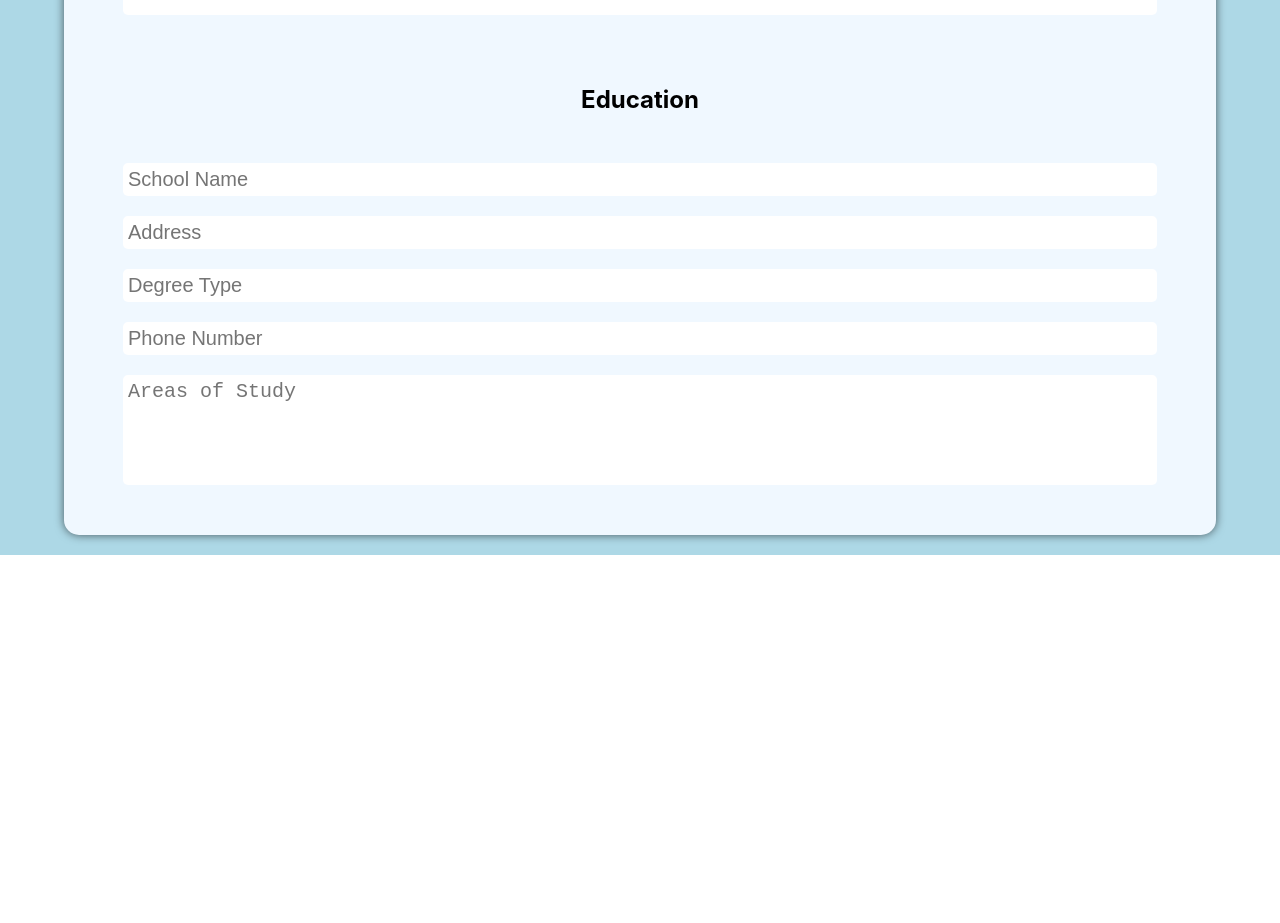
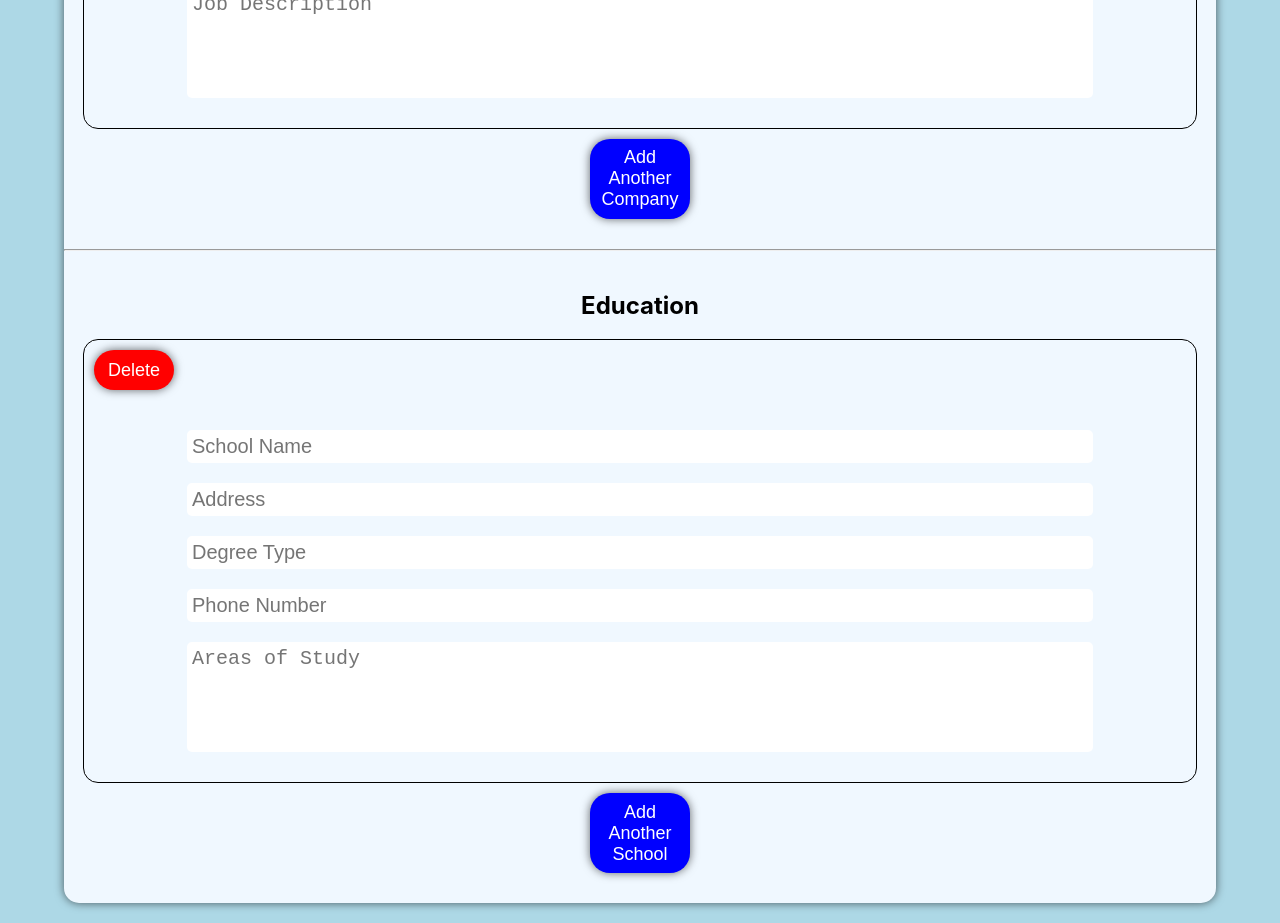
Before and after one commit to chadjcampbell/cv-project, a React (Create React App) app: page / in a window 1280 px wide. Shown: the part 1200-2123 px from the top of the page. Before the commit the page ends 1755 px from the top, so only its background shows below. Built offline with nearby package versions, Linux system fonts and the light colour scheme.

Commit message:
add section wrappers and add/delete buttons to sections

```diff
--- a/src/App.css
+++ b/src/App.css
@@ -32,6 +32,13 @@ form {
   justify-content: center;
 }
 
+.eduSection,
+.expSection {
+  border: 1px solid black;
+  border-radius: 15px;
+  width: 100%;
+}
+
 input,
 textarea {
   margin: 10px;
@@ -39,7 +46,7 @@ textarea {
   border: none;
   border-radius: 5px;
   padding: 5px;
-  width: 80vw;
+  min-width: 70vw;
 }
 
 textarea {
@@ -54,3 +61,30 @@ textarea {
   justify-content: center;
   width: 80%;
 }
+
+button {
+  margin: 10px;
+  width: 80px;
+  height: 40px;
+  border: none;
+  border-radius: 20px;
+  color: white;
+  font-size: 18px;
+  box-shadow: 0px 0px 10px 0px rgba(0, 0, 0, 0.6);
+  transition: all 0.2s ease-in-out;
+}
+
+.deleteBtn {
+  background-color: red;
+}
+
+.addBtn {
+  width: 100px;
+  height: 80px;
+  background-color: blue;
+}
+
+button:hover {
+  cursor: pointer;
+  transform: scale(1.1);
+}
--- a/src/components/Education.js
+++ b/src/components/Education.js
@@ -2,6 +2,8 @@ function Education() {
   return (
     <div className="Education section">
       <h2>Education</h2>
+      <section className="eduSection">
+        <button className="deleteBtn">Delete</button>
         <form autoComplete="off">
           <input placeholder="School Name" type="text" name="company"></input>
           <input placeholder="Address" type="text" name="address"></input>
@@ -9,6 +11,8 @@ function Education() {
           <input placeholder="Phone Number" type="tel"></input>
           <textarea placeholder="Areas of Study"></textarea>
         </form>
+      </section>
+      <button className="addBtn">Add Another School</button>
     </div>
   );
 }
--- a/src/components/Experience.js
+++ b/src/components/Experience.js
@@ -2,6 +2,8 @@ function Experience() {
   return (
     <div className="Experience section">
       <h2>Experience</h2>
+      <section className="expSection">
+        <button className="deleteBtn">Delete</button>
         <form autoComplete="off">
           <input placeholder="Company Name" type="text" name="company"></input>
           <input placeholder="Last Title" type="text" name="ltitle"></input>
@@ -17,6 +19,8 @@ function Experience() {
           </div>
           <textarea placeholder="Job Description"></textarea>
         </form>
+      </section>
+      <button className="addBtn">Add Another Company</button>
     </div>
   );
 }
--- a/src/components/Main.js
+++ b/src/components/Main.js
@@ -6,7 +6,9 @@ function Main() {
   return (
     <div className="Main">
       <Personal />
+      <hr />
       <Experience />
+      <hr />
       <Education />
     </div>
   );
```
Lines whose indentation alone changed are shown as unchanged.
